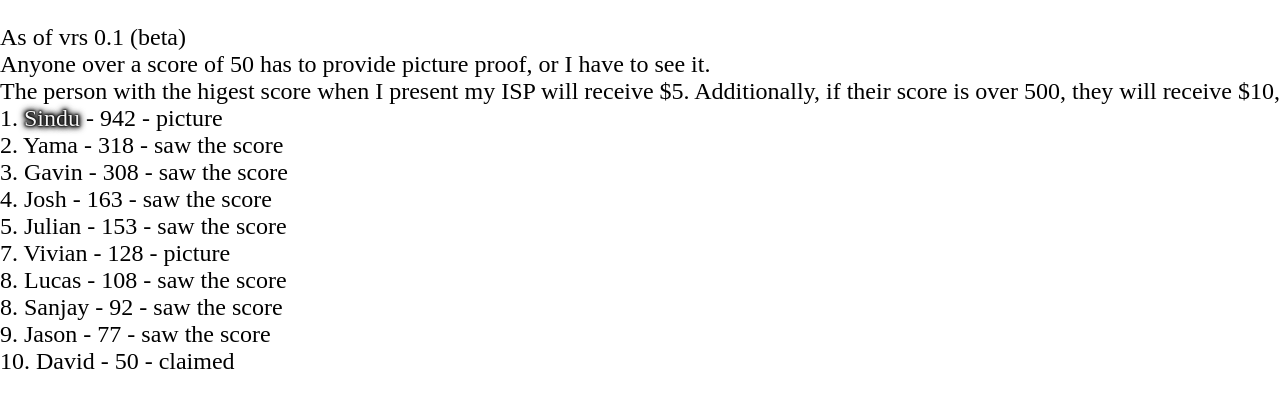
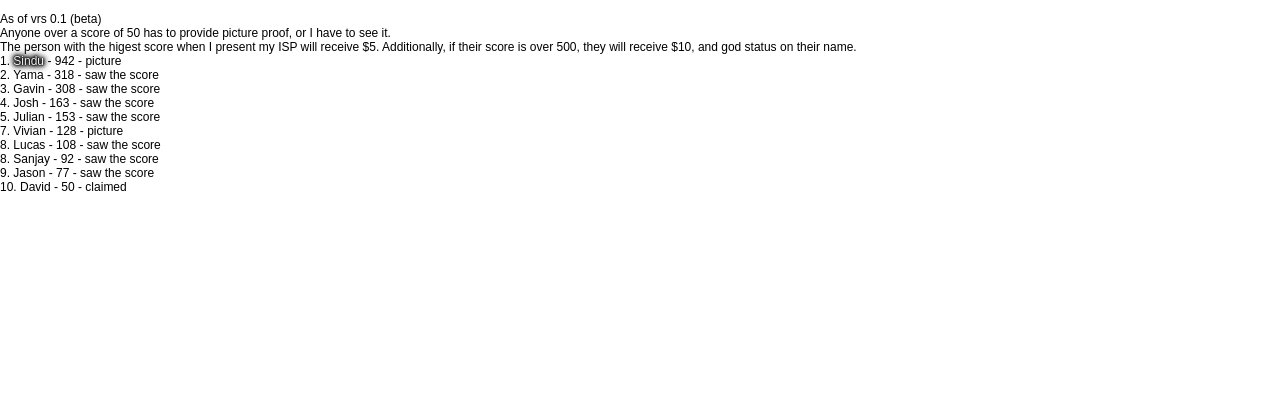
Before and after one commit to lifeordeathgame/lifeordeathgame.github.io, a PHP site: page /scores.html in a window 1280 px wide. Shown: the top 408 px of the page. Run offline with PHP 8.4, Linux system fonts and the light colour scheme.

Commit message:
Update Main.css

```diff
--- a/Main.css
+++ b/Main.css
@@ -27,8 +27,8 @@ html, body {
     text-shadow: 0 0 1px #000000, 0 0 2px #000000, 0 0 3px #0d0d0d, 0 0 4px #0d0d0d, 0 0 5px #1a1a1a, 0 0 6px #1a1a1a, 0 0 7px #262626, 0 0 8px #262626;
 }
 #scores{
-    font-family: "Times New Roman", Times, serif;
-    font-size: 24px;
+    font-family: "Arial", Times, serif;
+    font-size: 12px;
 }
 html
 {
```
